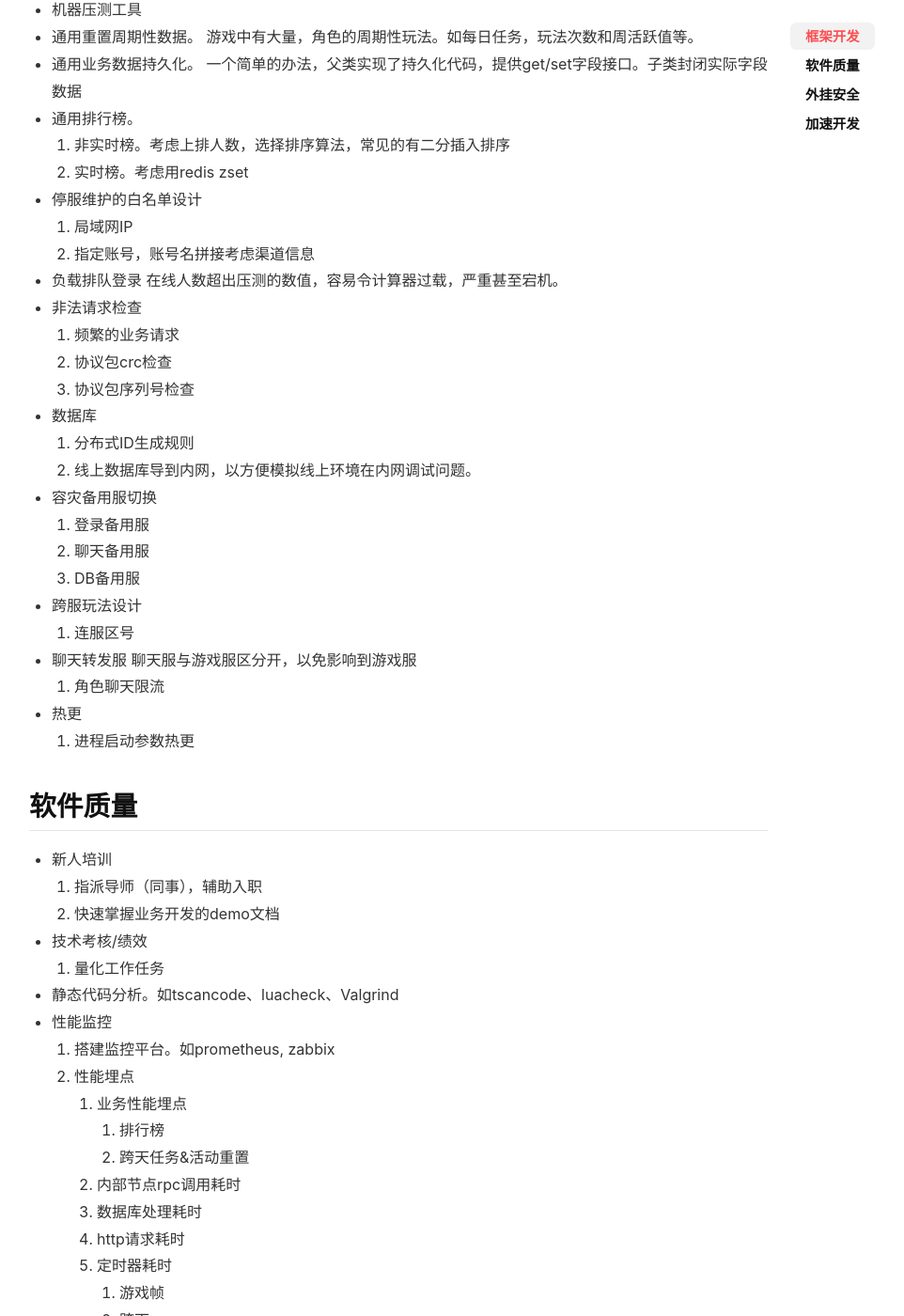
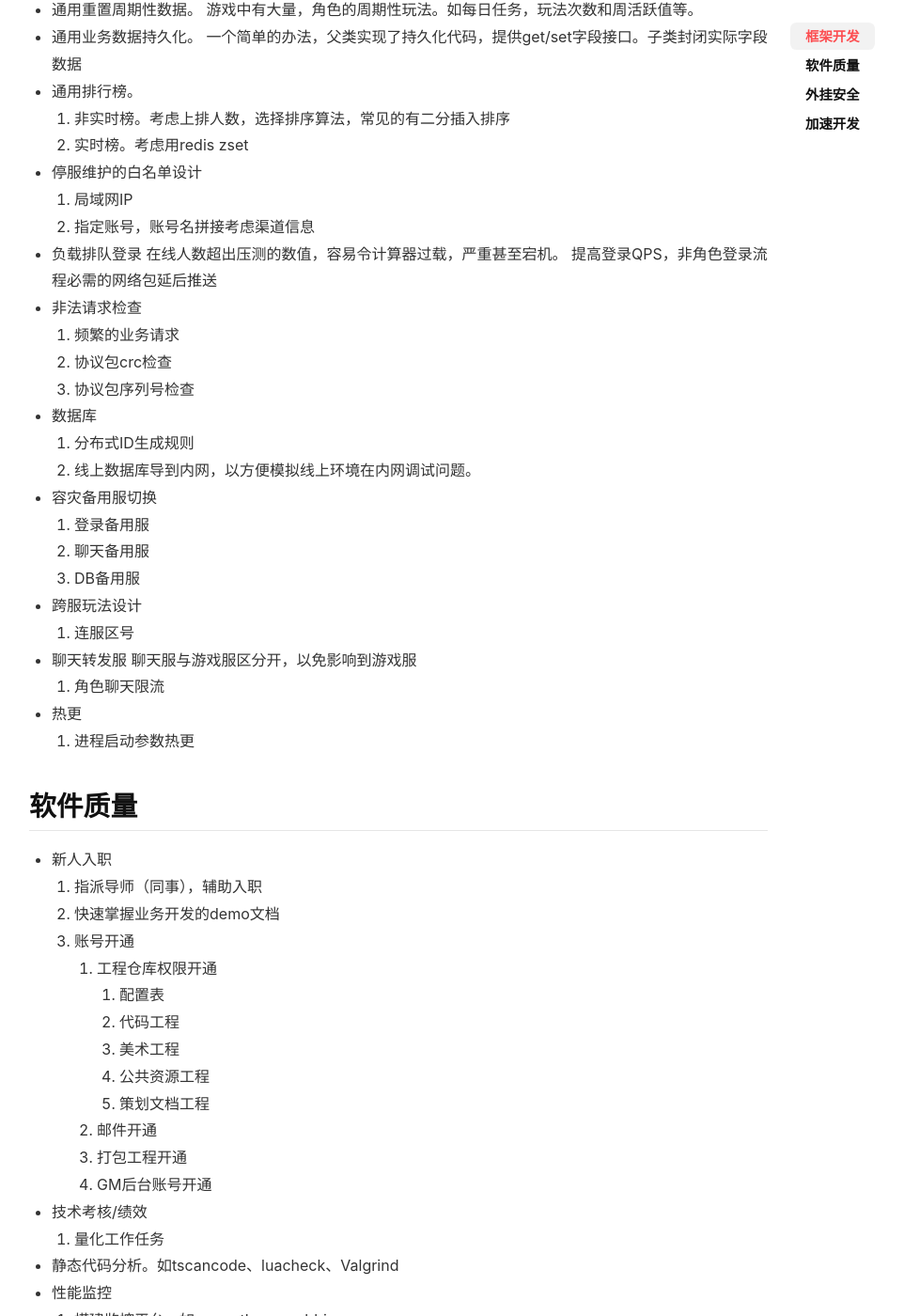
Before and after one commit to lizijie/lizijie.github.io, a Jekyll site: the page built from _posts/2021-10-10-游戏开发纲领.md, in a window 1280 px wide and 1400 px high, scrolled down 3888 px. Shown: the whole window at 94% size, without its empty margins (106-1068 px from the left). Built offline with Jekyll 4.4.1, drawn with Linux system fonts in a browser that asks for light colours; nearby versions of some CDN libraries; comment, search, counter and statistics services are not loaded; some of the changed text lies outside the part shown.

Commit message:
update 2021-10-10-游戏开发纲领

```diff
--- a/_posts/2021-10-10-游戏开发纲领.md
+++ b/_posts/2021-10-10-游戏开发纲领.md
@@ -63,7 +63,7 @@ tags: 游戏开发
   3. 日期函数
 * 业务配置表
     1. 配置字段只读不可改警报
-    2. 可配置字段不导出
+    2.可配置字段不导出
 
 * 错误码设计，外部/内部错误分段
 
@@ -155,6 +155,7 @@ tags: 游戏开发
 
 * 负载排队登录
     在线人数超出压测的数值，容易令计算器过载，严重甚至宕机。
+    提高登录QPS，非角色登录流程必需的网络包延后推送
 
 * 非法请求检查
     1. 频繁的业务请求
@@ -181,9 +182,20 @@ tags: 游戏开发
     1. 进程启动参数热更
 
 ## 软件质量
-* 新人培训
+* 新人入职
     1. 指派导师（同事），辅助入职
     2. 快速掌握业务开发的demo文档
+    3. 账号开通
+        1. 工程仓库权限开通
+            1. 配置表
+            2. 代码工程
+            3. 美术工程
+            4. 公共资源工程
+            5. 策划文档工程
+        2. 邮件开通
+        3. 打包工程开通
+        4. GM后台账号开通
+
 * 技术考核/绩效
     1. 量化工作任务
 * 静态代码分析。如tscancode、luacheck、Valgrind
```
